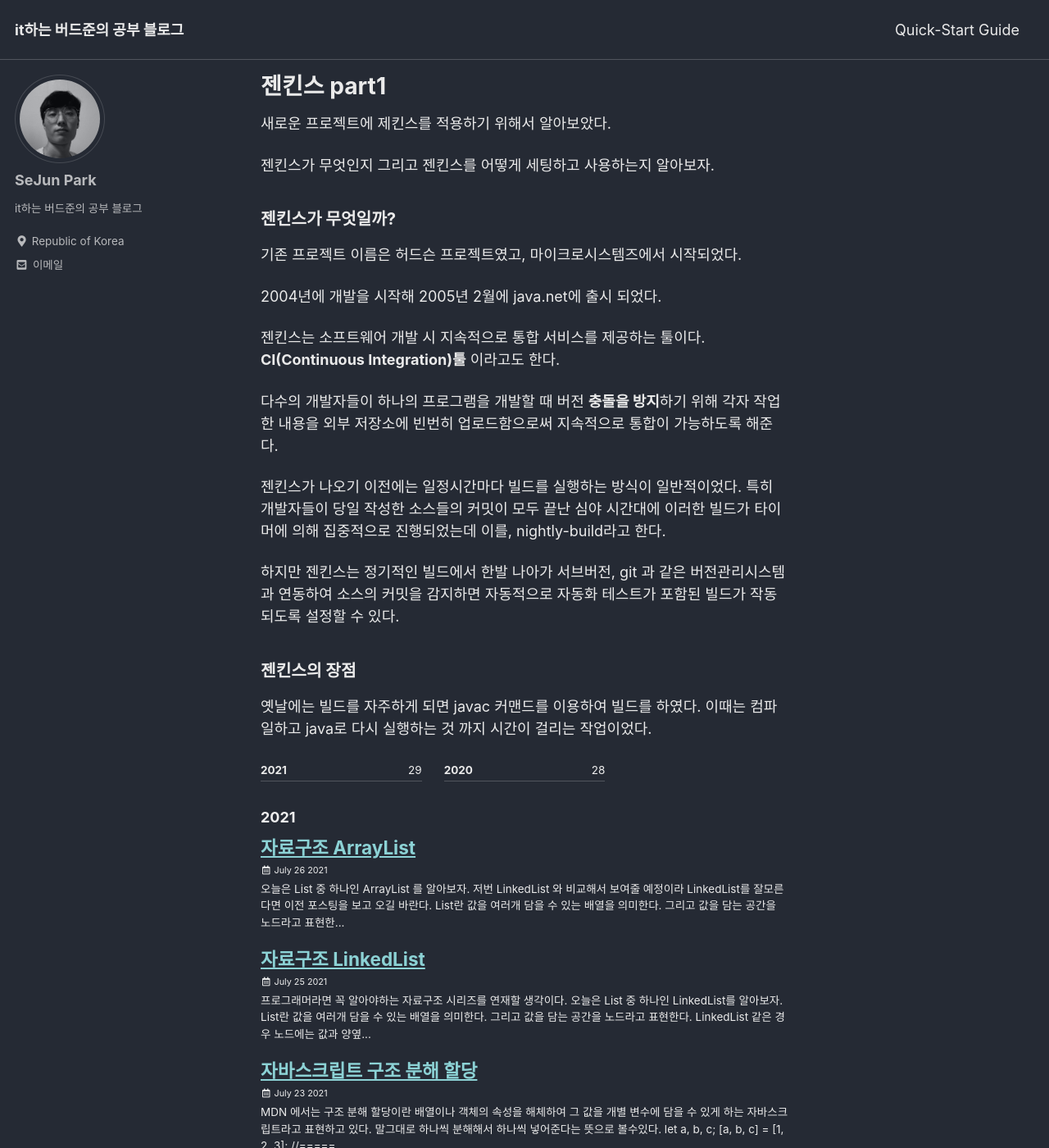
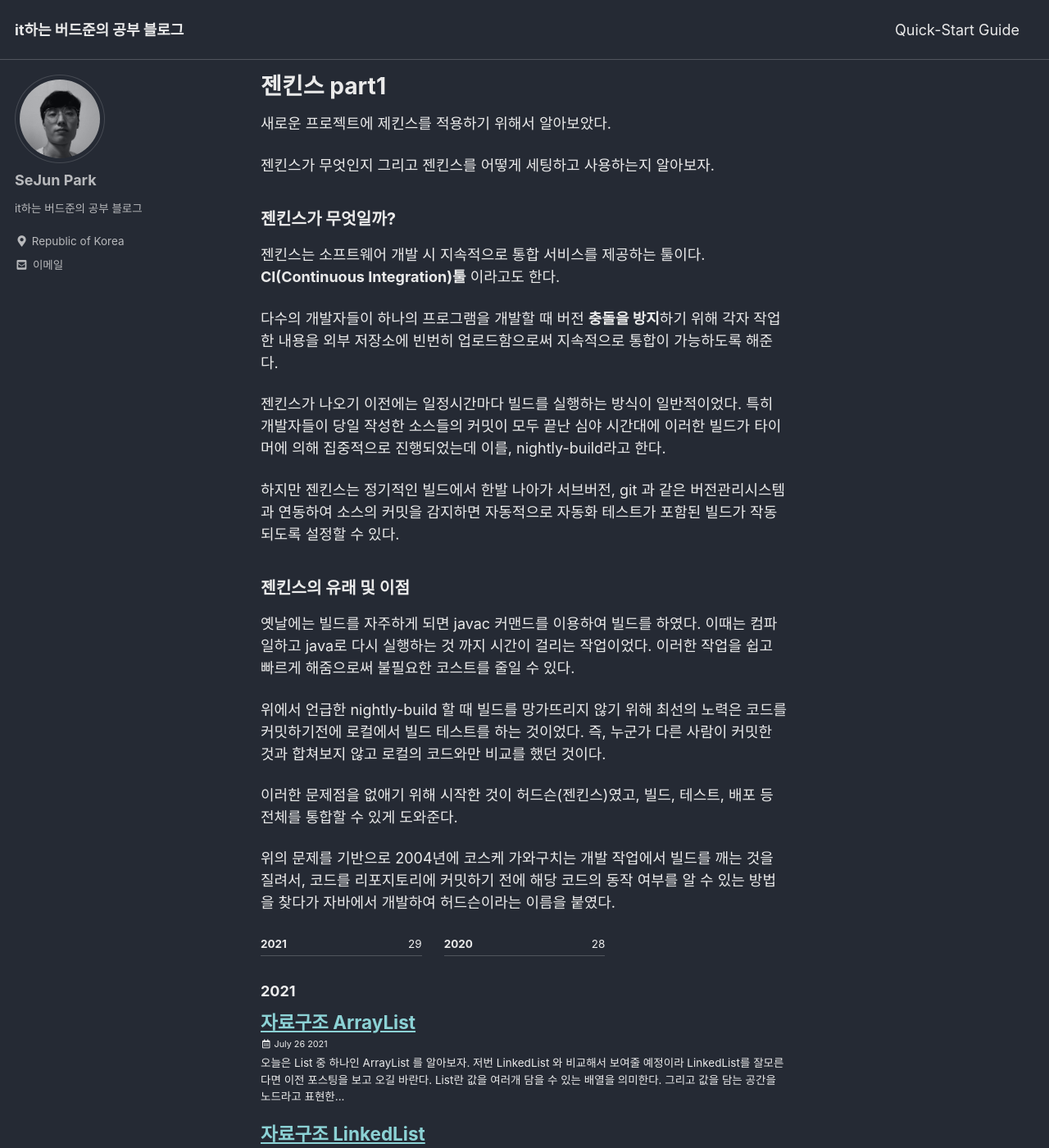
Before and after one commit to pkt369/temp_pkt369.github.io, a Jekyll site: the page built from tempSave/2021-07-27-java_젠킨스1.md, in a window 1280 px wide and 1400 px high. Shown: the whole window at 82% size. Built offline with Jekyll 4.4.1, drawn with Linux system fonts in a browser that asks for light colours; cached includes are drawn as plain includes; some web fonts are replaced; comment, search, counter and statistics services are not loaded.

Commit message:
젠킨스1 변경

```diff
--- a/tempSave/2021-07-27-java_젠킨스1.md
+++ b/tempSave/2021-07-27-java_젠킨스1.md
@@ -20,12 +20,6 @@
 
 ### 젠킨스가 무엇일까?
 
-기존 프로젝트 이름은 허드슨 프로젝트였고, 마이크로시스템즈에서 시작되었다.
-
-2004년에 개발을 시작해 2005년 2월에 java.net에 출시 되었다.
-
-
-
 젠킨스는 소프트웨어 개발 시 지속적으로 통합 서비스를 제공하는 툴이다. **CI(Continuous Integration)툴** 이라고도 한다.
 
 다수의 개발자들이 하나의 프로그램을 개발할 때 버전 **충돌을 방지**하기 위해 각자 작업한 내용을 외부 저장소에 빈번히 업로드함으로써 지속적으로 통합이 가능하도록 해준다.
@@ -40,6 +34,16 @@
 
 
 
-### 젠킨스의 장점
+### 젠킨스의 유래 및 이점
 
-옛날에는 빌드를 자주하게 되면 javac 커맨드를 이용하여 빌드를 하였다. 이때는 컴파일하고 java로 다시 실행하는 것 까지 시간이 걸리는 작업이었다.
+옛날에는 빌드를 자주하게 되면 javac 커맨드를 이용하여 빌드를 하였다. 이때는 컴파일하고 java로 다시 실행하는 것 까지 시간이 걸리는 작업이었다. 이러한 작업을 쉽고 빠르게 해줌으로써 불필요한 코스트를 줄일 수 있다.
+
+
+
+위에서 언급한  nightly-build 할 때 빌드를 망가뜨리지 않기 위해 최선의 노력은 코드를 커밋하기전에 로컬에서 빌드 테스트를 하는 것이었다. 즉, 누군가 다른 사람이 커밋한 것과 합쳐보지 않고 로컬의 코드와만 비교를 했던 것이다.
+
+이러한 문제점을 없애기 위해 시작한 것이 허드슨(젠킨스)였고, 빌드, 테스트, 배포 등 전체를 통합할 수 있게 도와준다.
+
+
+
+위의 문제를 기반으로 2004년에 코스케 가와구치는 개발 작업에서 빌드를 깨는 것을 질려서, 코드를 리포지토리에 커밋하기 전에 해당 코드의 동작 여부를 알 수 있는 방법을 찾다가 자바에서 개발하여 허드슨이라는 이름을 붙였다.
```
